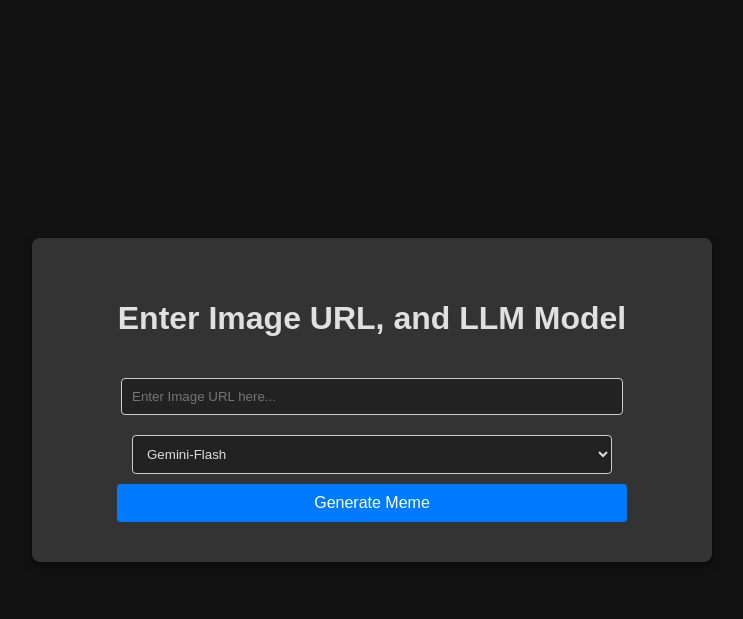
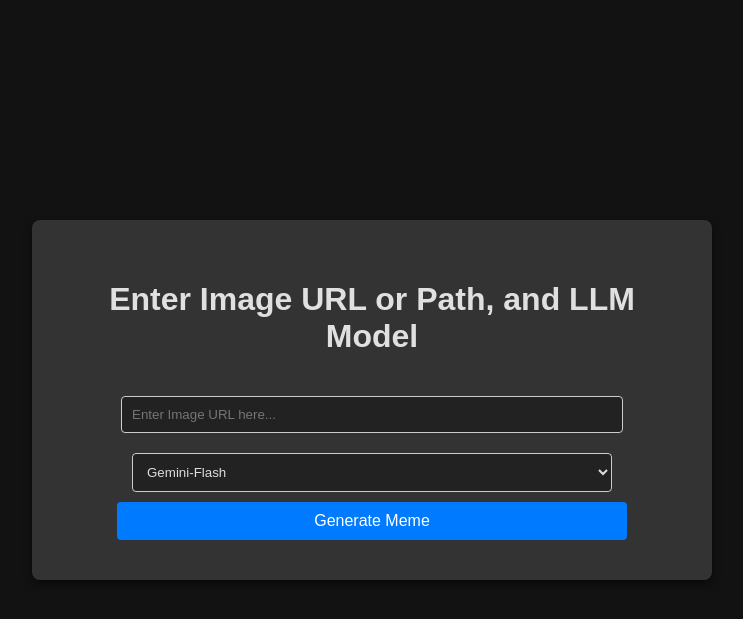
Before and after one commit to MohamedAdelNaguib/Multimodal-Bsed-Meme-Generation, a Flask app: page / in a window 1280 px wide. Shown: the top 619 px of the page, without its empty margins (268-1011 px from the left). Run offline with Flask 3, Linux system fonts and the light colour scheme; parts of the project's set-up code (start-up, migrations or seed data) failed here and were passed over.

```diff
--- a/meme_generator_with_image_captioning/app/templates/index.html
+++ b/meme_generator_with_image_captioning/app/templates/index.html
@@ -16,7 +16,7 @@
 
 
     <div class="container">
-        <h1>Enter Image URL, and LLM Model</h1>
+        <h1>Enter Image URL or Path, and LLM Model</h1>
         <form method="POST" action="/">
             <input type="text" name="image_url" placeholder="Enter Image URL here..." required>
             <select name="model">
```
Also changed, not shown: README.md, assets/example.png (added), binary_classifier/README.md (deleted), meme_generator_with_image_captioning/README.md (deleted), 1 other file.
